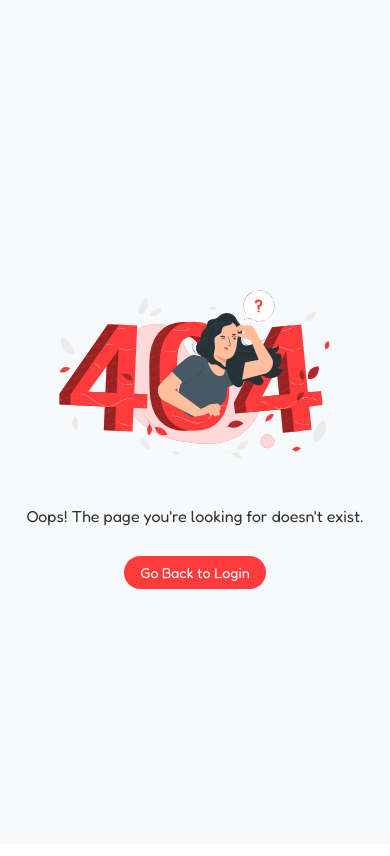
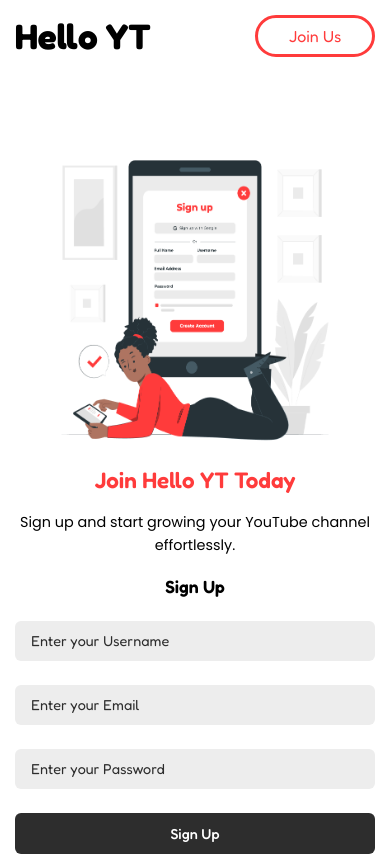
Before and after one commit to Pasindu-Peiris/Hello-YouTube-project_copy_by_me, a React (Create React App) app in the folder client/: page /registration in a window 390 px wide. Shown: the top 856 px of the page. Built offline with nearby package versions, Linux system fonts and the light colour scheme.

Commit message:
Create Registration

```diff
--- a/client/src/App.js
+++ b/client/src/App.js
@@ -3,6 +3,7 @@ import ProtectedRouters from './utils/ProtectedRouters';
 import Notfound from './pages/Notfound';
 import Home from './pages/Home';
 import Loginuser from './pages/user/Loginuser';
+import Registration from './pages/user/Registration';
 
 
 
@@ -16,6 +17,7 @@ function App() {
 
           <Route path='/' element={<Home/>}/>
           <Route path='/login' element={<Loginuser/>}/>
+          <Route path='/registration' element={<Registration/>}/>
 
           {/* protected routers */}
           <Route element={<ProtectedRouters/>}>
--- /dev/null
+++ b/client/src/assets/pagecss/Registration.css
@@ -0,0 +1,188 @@
+#register {
+    width: 100%;
+    height: 100vh;
+    display: flex;
+    flex-wrap: wrap;
+    align-items: center;
+    justify-content: space-around;
+}
+
+.firstregister {
+    width: 550px;
+    font-family: "Fredoka", serif;
+}
+
+.secondregister img {
+    width: 100%;
+    max-width: 550px;
+    height: auto;
+}
+
+.textregister h1 {
+    font-size: 2.2rem;
+    font-weight: 600;
+    color: #FF3B3B;
+}
+
+.textregister p {
+    margin: 18px 0px;
+    font-size: 1.1rem;
+    line-height: 1.6rem;
+    font-family: "Poppins", serif;
+}
+
+.formregister form {
+    display: block;
+    width: 100%;
+    max-width: 440px;
+    margin: 20px 0px;
+}
+
+.formregister form h1 {
+    font-size: 1.4rem;
+    font-weight: 600;
+    margin: 12px 0px;
+}
+
+.formregister form input {
+    width: 100%;
+    padding: 16px;
+    margin: 12px 0px;
+    border: none;
+    outline: none;
+    font-size: 1.2rem;
+    border-radius: 6px;
+    background-color: rgb(237, 237, 237);
+}
+
+.formregister form input[type="submit"] {
+    background-color: #2d2d2d;
+    color: #ffffff;
+    cursor: pointer;
+    font-weight: 500;
+    font-family: "Fredoka", serif;
+}
+
+.formregister form ::placeholder {
+    padding: 4px;
+    font-size: 1.2rem;
+    color: #2d2d2d;
+}
+
+/* Tablet Landscape / Small Desktop */
+@media (min-width: 769px) and (max-width: 1024px) {
+    #register {
+        padding: 0 20px;
+        flex-direction: column-reverse;
+    }
+
+    .firstregister {
+        width: 450px;
+    }
+
+    .secondregister img {
+        max-width: 500px;
+    }
+
+    .textregister h1 {
+        font-size: 1.8rem;
+    }
+
+    .textregister p {
+        font-size: 1.1rem;
+        line-height: 1.8rem;
+    }
+
+    .formregister form h1 {
+        font-size: 1.3rem;
+    }
+
+    .formregister form input {
+        padding: 14px;
+        font-size: 1.1rem;
+    }
+
+    .formregister form ::placeholder {
+        font-size: 1.1rem;
+    }
+}
+
+/* Tablet Portrait and Below */
+@media (max-width: 768px) {
+    #register {
+        flex-direction: column-reverse;
+        height: auto;
+        padding: 40px 20px;
+    }
+
+    .firstregister {
+        width: 100%;
+        max-width: 500px;
+        text-align: center;
+    }
+
+    .secondregister img {
+        max-width: 400px;
+        margin-top: 30px;
+    }
+
+    .textregister h1 {
+        font-size: 1.6rem;
+    }
+
+    .textregister p {
+        font-size: 1rem;
+        line-height: 1.6rem;
+    }
+
+    .formregister form {
+        max-width: 100%;
+    }
+
+    .formregister form h1 {
+        font-size: 1.2rem;
+    }
+
+    .formregister form input {
+        padding: 14px;
+        font-size: 1rem;
+    }
+
+    .formregister form ::placeholder {
+        font-size: 1rem;
+    }
+}
+
+/* Mobile Devices */
+@media (max-width: 480px) {
+    #register {
+        padding: 30px 15px;
+        flex-direction: column-reverse;
+    }
+
+    .textregister h1 {
+        font-size: 1.4rem;
+    }
+
+    .textregister p {
+        font-size: 0.9rem;
+        line-height: 1.4rem;
+    }
+
+    .formregister form h1 {
+        font-size: 1.1rem;
+    }
+
+    .formregister form input {
+        padding: 12px;
+        font-size: 0.9rem;
+    }
+
+    .formregister form ::placeholder {
+        font-size: 0.9rem;
+    }
+
+    .secondregister img {
+        max-width: 300px;
+    }
+}
--- /dev/null
+++ b/client/src/pages/user/Registration.jsx
@@ -0,0 +1,94 @@
+import { useState } from "react";
+import { Helmet } from "react-helmet";
+import "../../assets/pagecss/Registration.css";
+import signup from "../../assets/images/Signup.png";
+import Header from "../../components/Header";
+import Footer from "../../components/Footer";
+
+const Registration = () => {
+  const [username, setUsername] = useState("");
+  const [email, setEmail] = useState("");
+  const [password, setPassword] = useState("");
+
+  // Handle form submission
+  const handleSubmit = (e) => {
+    e.preventDefault();
+    alert("Username: " + username + " Email: " + email + " Password: " + password);
+  };
+
+  return (
+    <div>
+      {/* Add Helmet for SEO */}
+      <Helmet>
+        <title>Register - Hello YT</title>
+        <meta
+          name="description"
+          content="Join Hello YT and start growing your YouTube channel. Increase subscribers, views, and watch time effortlessly."
+        />
+        <meta name="keywords" content="YouTube growth, register, increase subscribers, YouTube views, watch time, Hello YT" />
+        <meta name="author" content="Hello YT" />
+        <meta property="og:title" content="Register - Hello YT" />
+        <meta property="og:description" content="Join Hello YT and start growing your YouTube channel today!" />
+        <meta property="og:image" content={signup} />
+        <meta property="og:url" content="https://www.helloyt.com/register" />
+        <meta name="twitter:card" content="summary_large_image" />
+        <meta name="twitter:title" content="Register - Hello YT" />
+        <meta name="twitter:description" content="Join Hello YT and start growing your YouTube channel today!" />
+        <meta name="twitter:image" content={signup} />
+      </Helmet>
+
+      <Header />
+
+      <section id="register">
+        <div className="firstregister">
+          <div className="textregister">
+            <h1>Join Hello YT Today</h1>
+            <p>Sign up and start growing your YouTube channel effortlessly.</p>
+          </div>
+
+          <div className="formregister">
+            <form onSubmit={handleSubmit}>
+              <h1>Sign Up</h1>
+              <input
+                type="text"
+                id="username"
+                name="username"
+                placeholder="Enter your Username"
+                required
+                onChange={(e) => setUsername(e.target.value)}
+              />
+
+              <input
+                type="email"
+                id="email"
+                name="email"
+                placeholder="Enter your Email"
+                required
+                onChange={(e) => setEmail(e.target.value)}
+              />
+
+              <input
+                type="password"
+                id="password"
+                name="password"
+                placeholder="Enter your Password"
+                required
+                onChange={(e) => setPassword(e.target.value)}
+              />
+
+              <input type="submit" value="Sign Up" />
+            </form>
+          </div>
+        </div>
+
+        <div className="secondregister">
+          <img src={signup} alt="Registration visual" />
+        </div>
+      </section>
+
+      <Footer />
+    </div>
+  );
+};
+
+export default Registration;
```
Also changed, not shown: client/src/assets/images/Signup.png (added).
